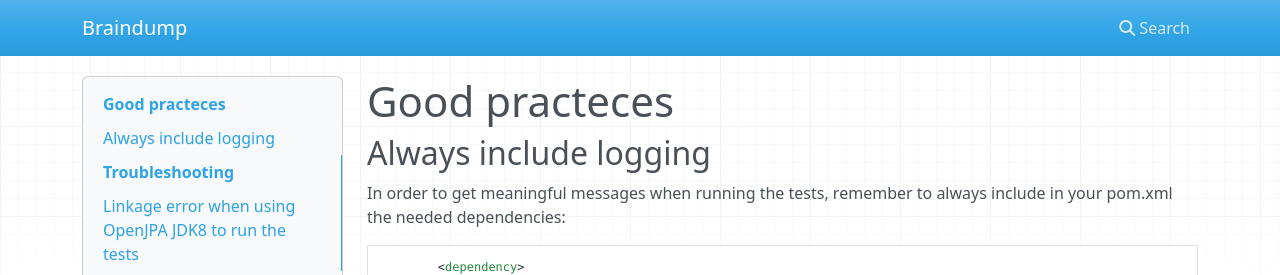
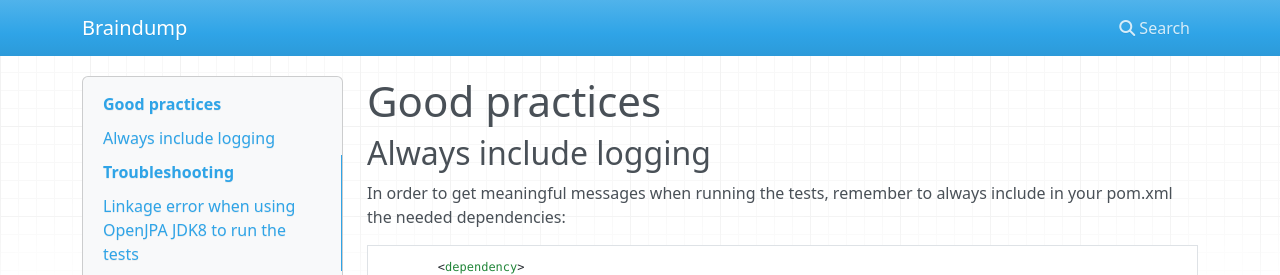
Before and after one commit to anotherMe/braindump, an MkDocs documentation site: the page built from docs/java/testing/database_rider.md, in a window 1280 px wide and 1071 px high. Shown: the top 275 px of the window. Built offline with MkDocs 1.6.1, drawn with Linux system fonts in a browser that asks for light colours; nearby versions of some CDN libraries.

```diff
--- a/docs/java/testing/database_rider.md
+++ b/docs/java/testing/database_rider.md
@@ -1,5 +1,5 @@
 
-# Good practeces
+# Good practices
 
 ## Always include logging
 
```
